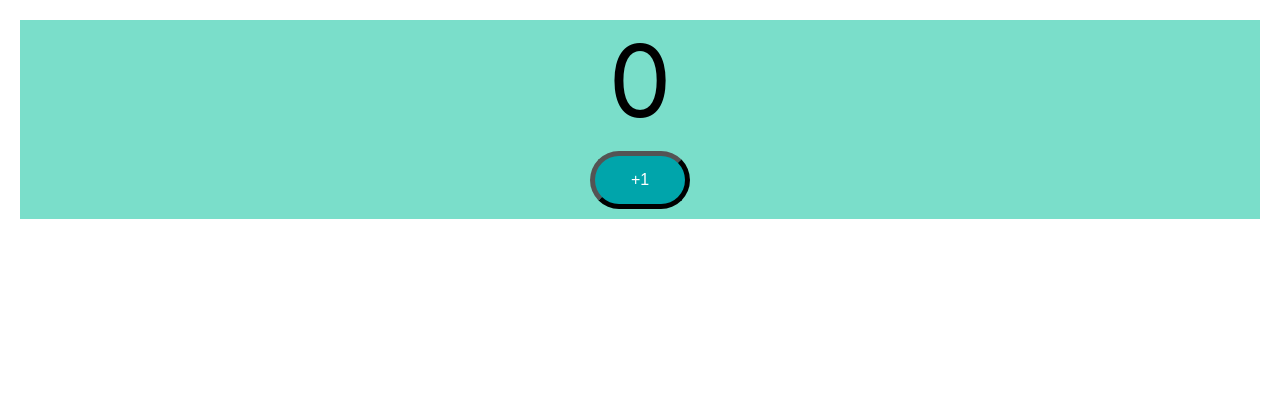
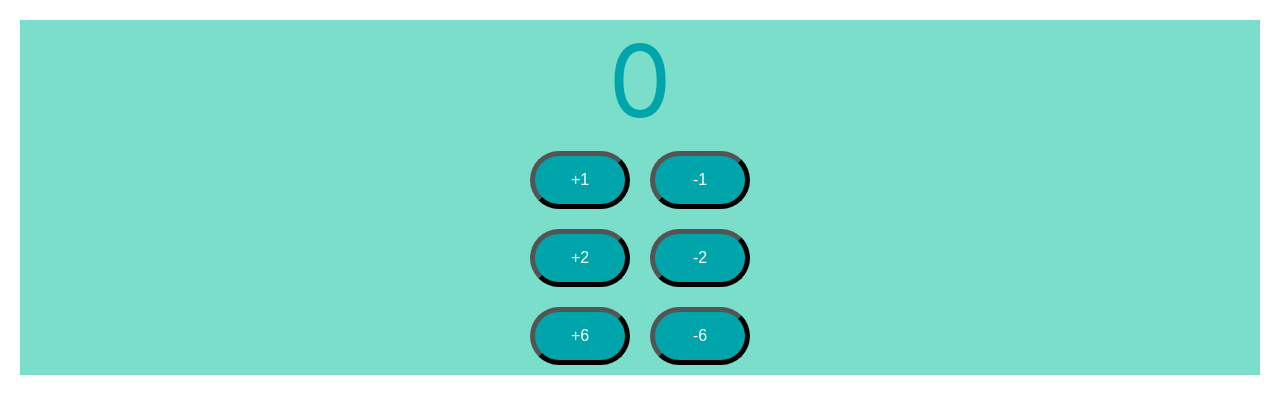
Before and after one commit to andersonmgaspar/todo-react, a React (Create React App) app: page / in a window 1280 px wide. Shown: the top 414 px of the page. Built offline with nearby package versions, Linux system fonts and the light colour scheme.

Commit message:
adding a total count and separate the counter button to a new module

```diff
--- a/src/components/counter/Counter.css
+++ b/src/components/counter/Counter.css
@@ -11,6 +11,11 @@
 }
 
 .count {
-    font-size: 100px;
+    font-size: 50px;
     padding: 20px;
 }
+
+.totalCount {
+    color: #00a5ab;
+    font-size: 100px;
+}
--- a/src/components/counter/Counter.jsx
+++ b/src/components/counter/Counter.jsx
@@ -1,25 +1,28 @@
 import { useState } from 'react'
+import CounterButton from './CounterButton';
+
 import './Counter.css'
 
 export default function Counter() {
 
-    const [count, setCount] = useState(0);
+    const [totalCount, setCount] = useState(0);
 
-    function incrementCounter() {
-        setCount(count+1)
-        console.log('increment clicked')
 
+    function incrementTotalCounter(by) {
+        setCount(totalCount + by)
+    }
+
+    function decrementTotalCounter(by) {
+        setCount(totalCount - by)
     }
 
     return (
-        <div className="Counter">
-            <span className="count">{count}</span>
-            <div>
-                <button className="counterButton"
-                        onClick={incrementCounter}>
-                    +1
-                </button>
-            </div>
-        </div>
+        <>
+            <span className="totalCount">{totalCount}</span>
+            <CounterButton incrementTotal={incrementTotalCounter} decrementTotal={ decrementTotalCounter} />
+            <CounterButton by={2} incrementTotal={incrementTotalCounter} decrementTotal={ decrementTotalCounter} />
+            <CounterButton by={6} incrementTotal={incrementTotalCounter} decrementTotal={ decrementTotalCounter} />
+        </>
     )
+
 }
--- /dev/null
+++ b/src/components/counter/CounterButton.jsx
@@ -0,0 +1,43 @@
+import { useState } from 'react'
+import { PropTypes } from 'prop-types'
+
+export default function CounterButton({by, incrementTotal, decrementTotal}) {
+
+    const [count, setCount] = useState(0);
+
+    function incrementCounter() {
+        setCount(count + by)
+        incrementTotal(by)
+        console.log('increment clicked')
+    }
+
+    function decreaseCounter() {
+        setCount(count - by)
+        decrementTotal(by)
+        console.log('decrease clicked')
+    }
+
+    return (
+        <div className="Counter">
+
+            <div>
+                <button className="counterButton"
+                        onClick={incrementCounter}>
+                    +{by}
+                </button>
+                <button className="counterButton"
+                        onClick={decreaseCounter}>
+                    -{by}
+                </button>
+            </div>
+        </div>
+    )
+}
+
+CounterButton.propTypes = {
+    by: PropTypes.number
+}
+
+CounterButton.defaultProps = {
+    by: 1
+}
```
